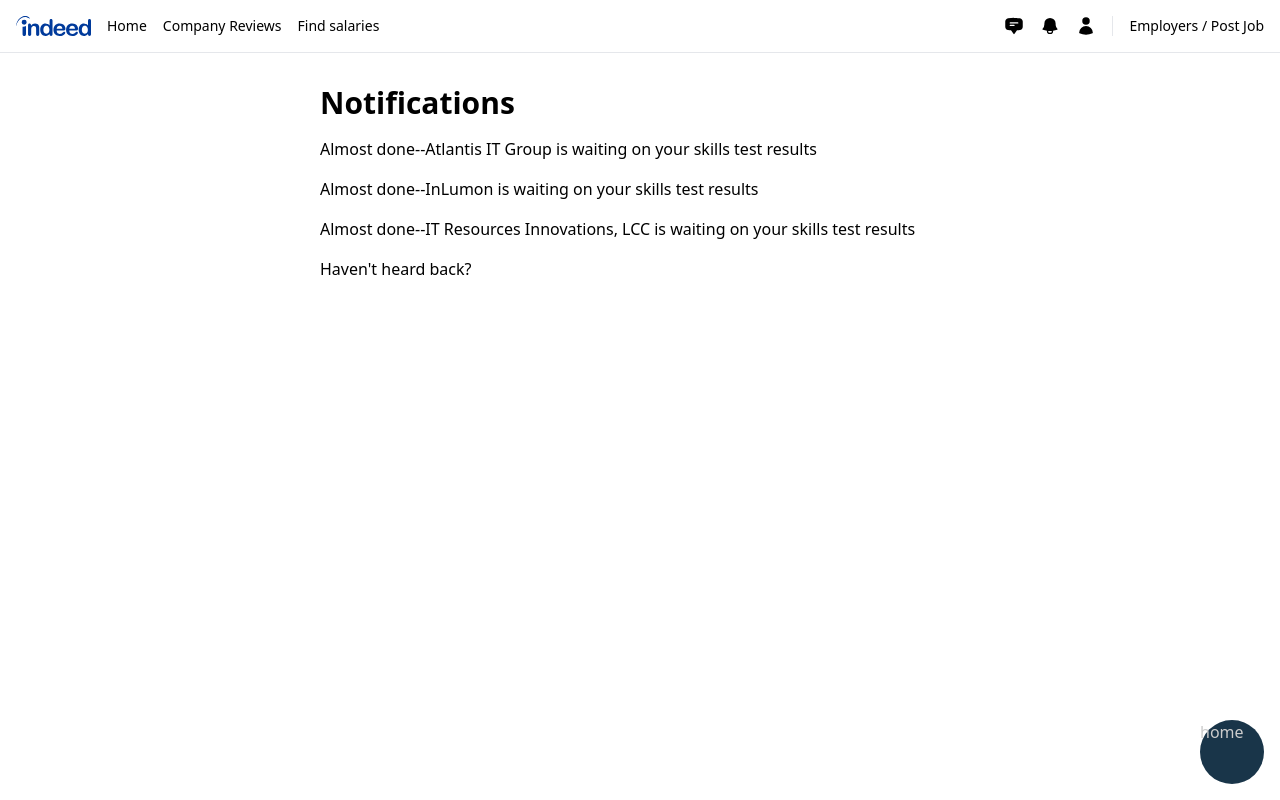
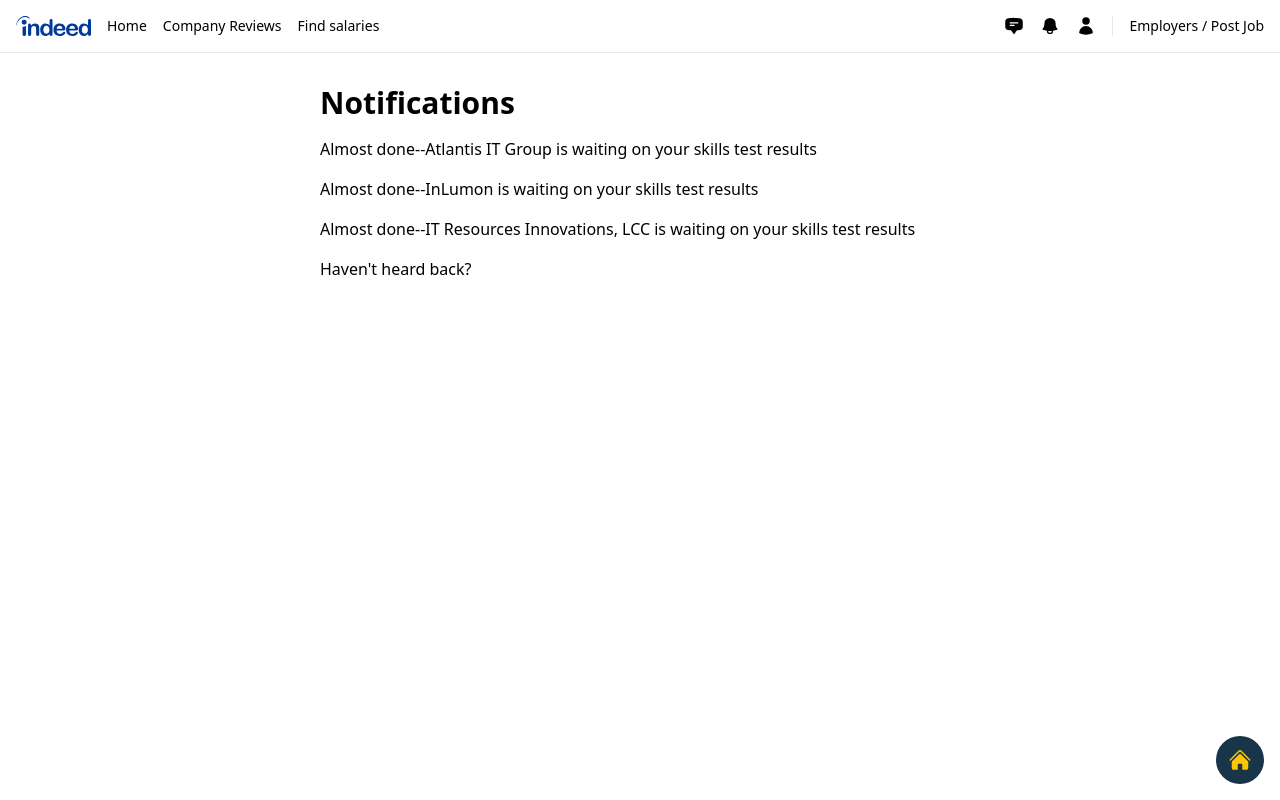
Before and after one commit to b4conjuice/steal, a Next.js app: page /indeed in a window 1280 px wide. Built offline with nearby package versions, Linux system fonts and the light colour scheme.

Commit message:
fix home button

```diff
--- a/src/app/[page]/page.tsx
+++ b/src/app/[page]/page.tsx
@@ -2,6 +2,7 @@
 
 import { Main, Title } from '@/components/ui'
 import { pages, pageKeys } from '@/lib/pages'
+import { HomeIcon } from '@heroicons/react/24/solid'
 
 export default function Page({ params }: { params: { page: string } }) {
   const currentPage = pageKeys.find(page => page === params.page)
@@ -42,8 +43,10 @@
     <>
       <PageComponent />
       <footer className='sticky bottom-0 flex justify-end p-4'>
-        <div className='h-16 w-16 rounded-full bg-cobalt text-cb-white'>
-          <Link href='/'>home</Link>
+        <div className='flex h-12 w-12 items-center justify-center rounded-full bg-cobalt text-cb-white'>
+          <Link href='/' className='text-cb-yellow hover:text-cb-yellow/75'>
+            <HomeIcon className='h-6 w-6' />
+          </Link>
         </div>
       </footer>
     </>
```
